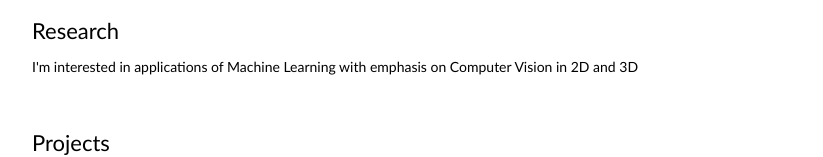
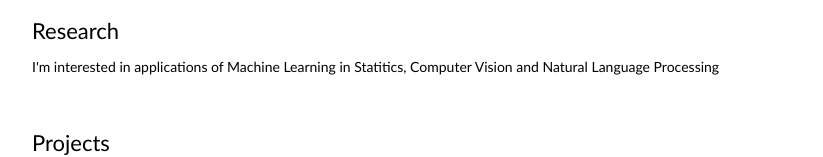
Before and after one commit to ravitashaw/ravi.github.io, a plain HTML site: page index.html in a window 1280 px wide. Shown: the part 347-504 px from the top of the page, without its empty margins (228-1051 px from the left). Drawn offline with Linux system fonts and the light colour scheme.

Commit message:
Update index.html

```diff
--- a/index.html
+++ b/index.html
@@ -62,7 +62,7 @@
                 <td style="padding:20px;width:100%;vertical-align:middle">
                   <heading>Research</heading>
                   <p>
-                    I'm interested in applications of Machine Learning with emphasis on Computer Vision in 2D and 3D
+                    I'm interested in applications of Machine Learning in Statitics, Computer Vision and Natural Language Processing
                   </p>
                 </td>
               </tr>
```
